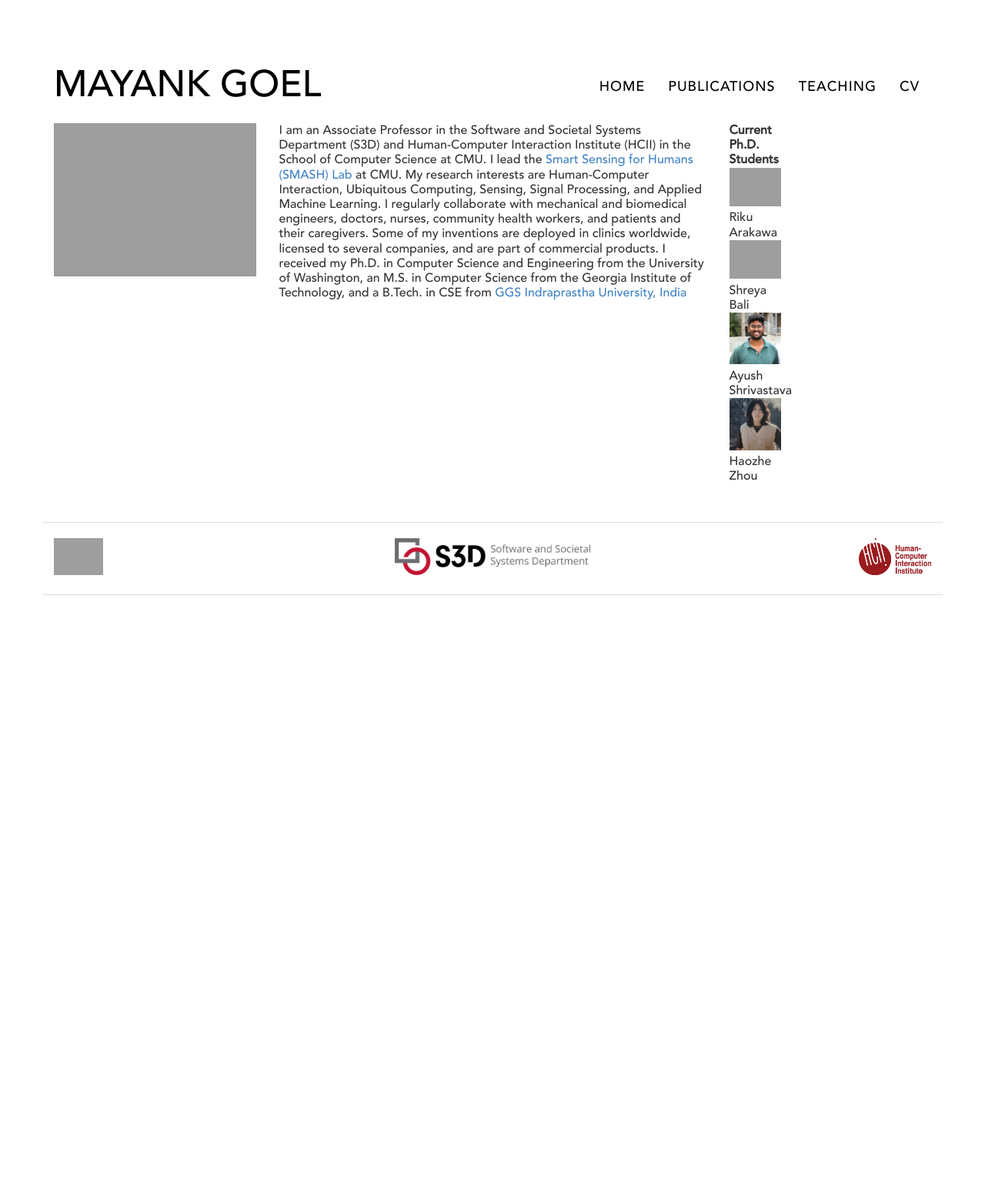
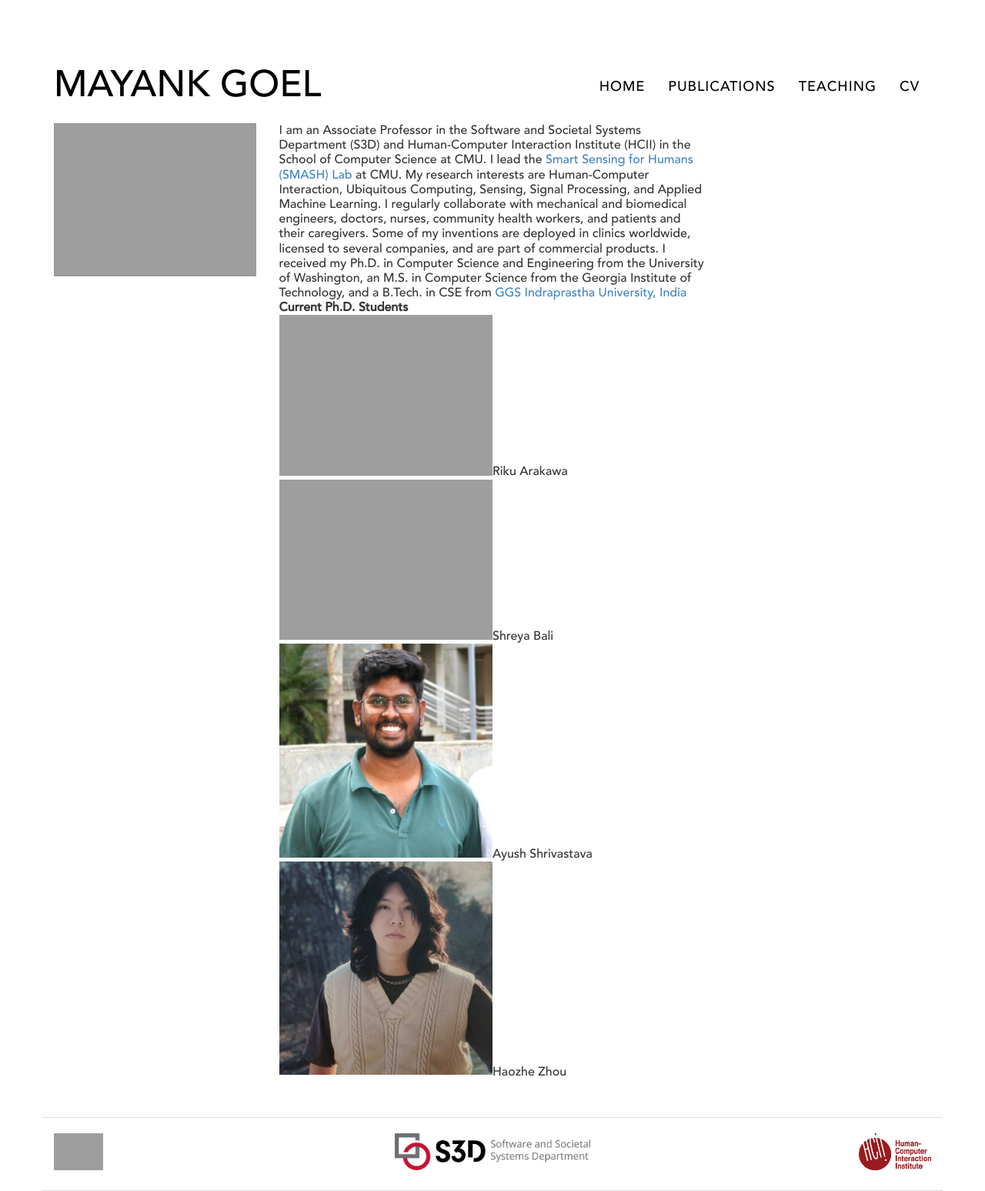
Before and after one commit to mynkgoel/mynkgoel.github.io, a Jekyll site: the page built from index.html, in a window 1280 px wide. Shown: the whole page at 77% size. Built offline with Jekyll 4.4.1, drawn with Linux system fonts in a browser that asks for light colours; nearby versions of some CDN libraries; before the commit the page ends 900 px from its top, so only the background shows below that; grey boxes are pictures that could not be loaded.

Commit message:
Update index.html

```diff
--- a/index.html
+++ b/index.html
@@ -17,11 +17,11 @@ layout: default
   <div class="description col-md-6 col-sm-6">
       I am an Associate Professor in the Software and Societal Systems Department (S3D) and Human-Computer Interaction Institute (HCII) in the School of Computer Science at CMU. I lead the <a href="https://smashlab.io" color=red>Smart Sensing for Humans (SMASH) Lab</a> at CMU. My research interests are Human-Computer Interaction, Ubiquitous Computing, Sensing, Signal Processing, and Applied Machine Learning. I regularly collaborate with mechanical and biomedical engineers, doctors, nurses, community health workers, and patients and their caregivers. Some of my inventions are deployed in clinics worldwide, licensed to several companies, and are part of commercial products. I received my Ph.D. in Computer Science and Engineering from the University of Washington, an M.S. in Computer Science from the Georgia Institute of Technology, and a B.Tech. in CSE from <a href="http://www.ipu.ac.in" color=red>GGS Indraprastha University, India</a>
   </div>
-  <div class="students col-md-1 col-sm-2">
+  <div class="students col-md-6 col-sm-6">
 <b>Current Ph.D. Students</b>
 {% for member in current_phds %}
 <div>
-  <img src="{{site.url}}{{member.image}}"/>{{ member.name }}
+  <img src="{{site.url}}{{member.image}}" style="width: 50%;"/>{{ member.name }}
         </div>
 {% endfor %}
 <!-- </div> -->
```
